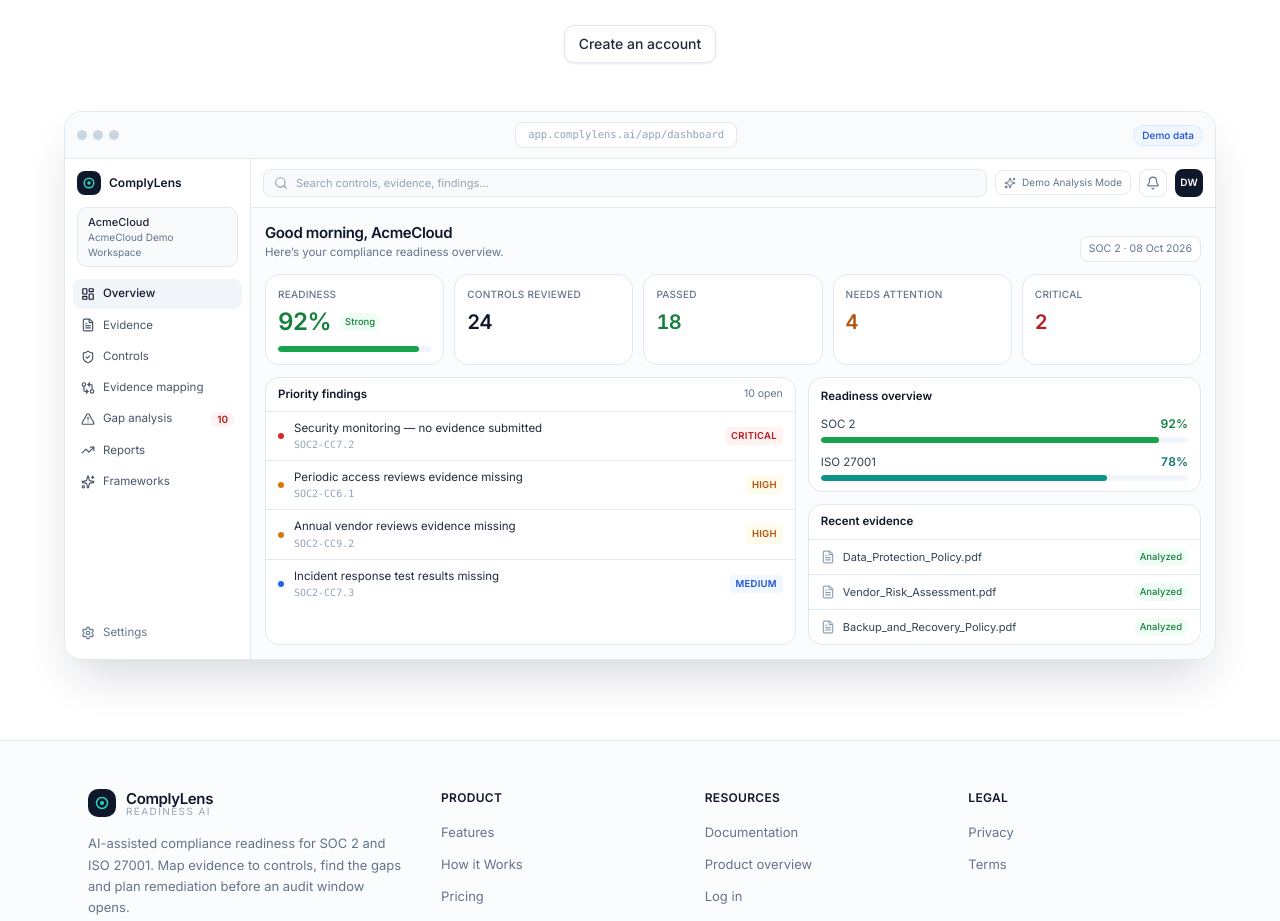
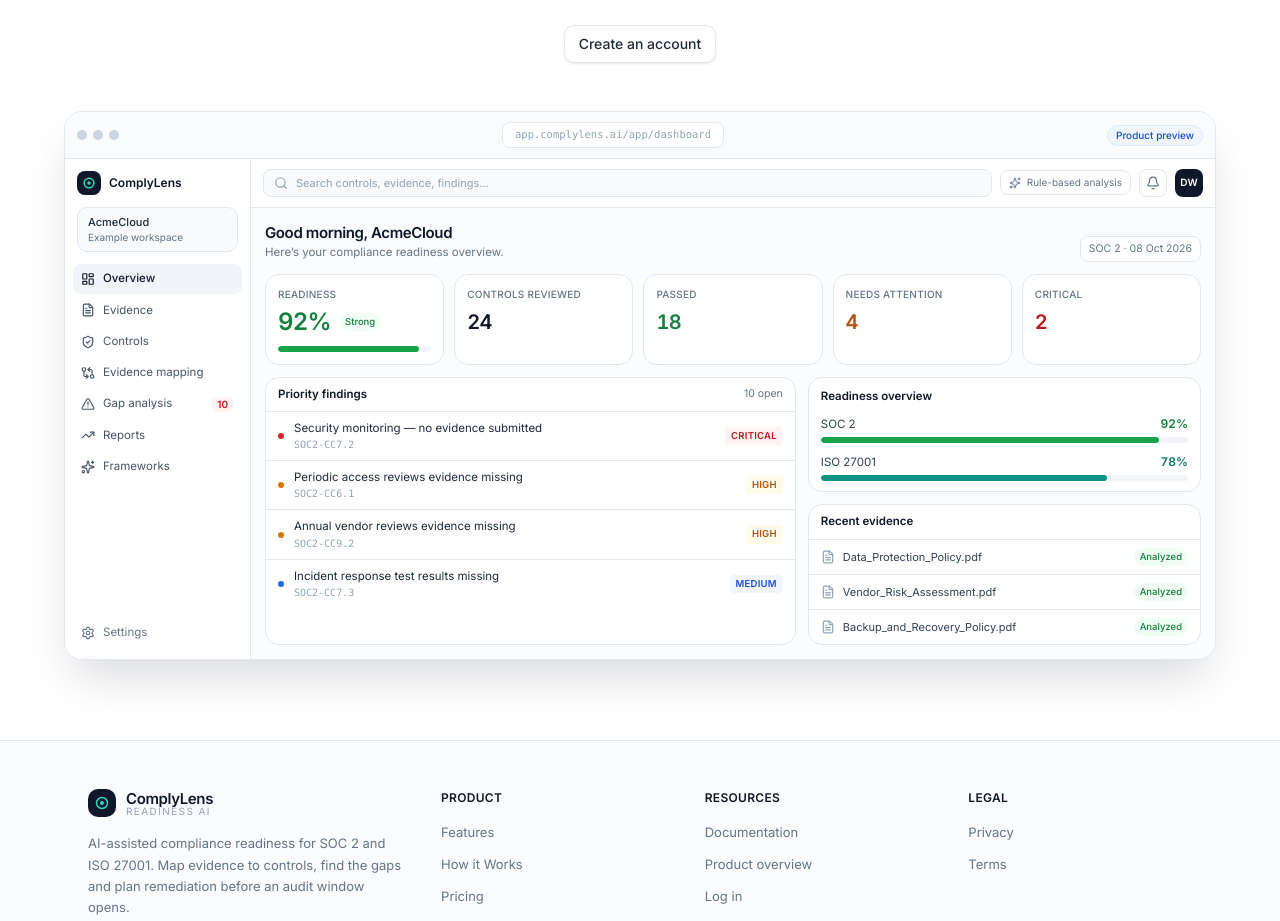
Before and after one commit to Haseebriasat7767/Complense, a React (Vite) app in the folder client/: page /how-it-works in a window 1280 px wide. Shown: the part 2008-2929 px from the top of the page. Built offline with nearby package versions, Linux system fonts and the light colour scheme; no server answers.

Commit message:
Remove remaining demo labels from app UI
* Remove remaining demo labels from signed-in app

* Remove demo labels from marketing dashboard preview

```diff
--- a/client/src/components/app/AppShell.tsx
+++ b/client/src/components/app/AppShell.tsx
@@ -89,8 +89,8 @@ export function AppShell() {
     return () => window.removeEventListener('keydown', onKeyDown);
   }, []);
 
-  const displayName = context?.user?.name ?? 'Demo user';
-  const displayEmail = context?.user?.email ?? 'demo@complylens.ai';
+  const displayName = context?.user?.name ?? 'Account';
+  const displayEmail = context?.user?.email ?? '—';
 
   const handleSignOut = async () => {
     await logout();
@@ -209,7 +209,7 @@ export function AppShell() {
                   {context?.organization.name ?? 'AcmeCloud'}
                 </span>
                 <span className="block truncate text-[11px] text-ink-500">
-                  {context?.workspace.name ?? 'AcmeCloud Demo Workspace'}
+                  {context?.workspace.name ?? 'Workspace'}
                 </span>
               </span>
               <ChevronDown className="size-3.5 shrink-0 text-ink-400" aria-hidden="true" />
@@ -227,10 +227,10 @@ export function AppShell() {
               <MenuSeparator />
               <div className="px-2.5 py-2">
                 <Badge tone="info" size="sm">
-                  {context?.workspace.isDemo ? 'Demo Workspace' : 'Live workspace'}
+                  {context?.workspace.isDemo ? 'Workspace' : 'Live workspace'}
                 </Badge>
                 <p className="mt-2 text-[11.5px] leading-relaxed text-ink-500">
-                  Sample organisations, users and documents are fictional and labelled as demo data throughout.
+                  Workspace information and uploaded evidence are managed by your organisation.
                 </p>
               </div>
             </>
@@ -321,7 +321,7 @@ export function AppShell() {
             <div className="ml-auto flex items-center gap-1.5">
               <Badge tone={context?.analysisMode.key === 'external-ai' ? 'brand' : 'outline'} size="sm" className="hidden md:inline-flex">
                 <Sparkles className="size-3" aria-hidden="true" />
-                {context?.analysisMode.key === 'external-ai' ? 'AI-assisted' : 'Demo Analysis Mode'}
+                {context?.analysisMode.key === 'external-ai' ? 'AI-assisted' : 'Rule-based analysis'}
               </Badge>
 
               <NotificationsMenu />
@@ -352,7 +352,7 @@ export function AppShell() {
                       <p className="truncate text-[11.5px] text-ink-500">{displayEmail}</p>
                       <p className="mt-1">
                         <Badge tone={context?.user?.isDemoUser ? 'info' : 'neutral'} size="sm">
-                          {context?.user?.isDemoUser ? 'Demo account' : context?.user?.role ?? 'member'}
+                          {context?.user?.isDemoUser ? 'member' : context?.user?.role ?? 'member'}
                         </Badge>
                       </p>
                     </div>
@@ -403,7 +403,7 @@ export function AppShell() {
           <p className="text-[11.5px] leading-relaxed text-ink-500">
             ComplyLens AI provides preliminary compliance readiness analysis and does not provide certification, audit
             opinions, or legal advice. {context?.workspace.isDemo
-              ? 'All organisations, users and documents shown here are fictional demo data.'
+              ? 'Workspace information is illustrative until you add your organisation’s evidence.'
               : ''}
           </p>
         </footer>
--- a/client/src/components/marketing/DashboardPreview.tsx
+++ b/client/src/components/marketing/DashboardPreview.tsx
@@ -14,7 +14,7 @@ import { cn } from '@/lib/utils';
 
 /**
  * Static, hand-built preview of the product UI for marketing pages.
- * Figures match the seeded demo workspace, which is labelled as demo data.
+ * Static product preview using illustrative sample information.
  */
 export function DashboardPreview({ className }: { className?: string }) {
   return (
@@ -36,7 +36,7 @@ export function DashboardPreview({ className }: { className?: string }) {
           app.complylens.ai/app/dashboard
         </span>
         <span className="rounded-full border border-info-100 bg-info-50 px-2 py-0.5 text-[10px] font-medium text-info-700">
-          Demo data
+          Product preview
         </span>
       </div>
 
@@ -54,7 +54,7 @@ export function DashboardPreview({ className }: { className?: string }) {
           </div>
           <div className="mx-3 mb-3 rounded-lg border border-ink-200 bg-ink-50 px-2.5 py-1.5">
             <p className="text-[11px] font-medium text-ink-800">AcmeCloud</p>
-            <p className="text-[10px] text-ink-500">AcmeCloud Demo Workspace</p>
+            <p className="text-[10px] text-ink-500">Example workspace</p>
           </div>
           <ul className="space-y-0.5 px-2">
             {[
@@ -104,7 +104,7 @@ export function DashboardPreview({ className }: { className?: string }) {
             </div>
             <span className="hidden items-center gap-1.5 rounded-md border border-ink-200 px-2 py-1 text-[10px] text-ink-500 md:flex">
               <Sparkles className="size-3" />
-              Demo Analysis Mode
+              Rule-based analysis
             </span>
             <span className="relative flex size-7 items-center justify-center rounded-md border border-ink-200 text-ink-500">
               <Bell className="size-3.5" />
```
